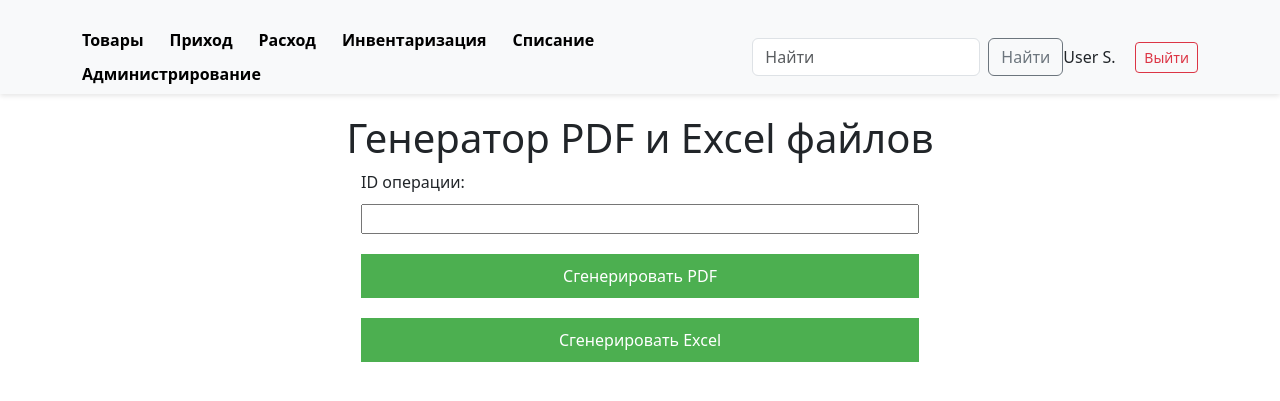
After one commit to PirojochecGG/Log_system_SFU, a Django app: page /generate_reports/ in a window 1280 px wide. The commit adds this page. Shown: the top 401 px of the page. Run offline with Django 5.2, Linux system fonts and the light colour scheme; the visitor is signed in with stand-in values (Sample User, id 1); parts of the project's set-up code (start-up, migrations or seed data) failed here and were passed over; some libraries are stand-ins or nearby versions.

Commit message:
1.2
Попытка создать генерацию отчетностей по операциям

```diff
--- /dev/null
+++ b/logistics/inventory/templates/genOtch.html
@@ -0,0 +1,25 @@
+{% extends "base.html" %}
+{% load static %}
+
+{% block title %}Генерация отчёта{% endblock %}
+
+{% block extra_css %}
+    <link rel="stylesheet" href="{% static 'css/genOtch.css' %}">
+{% endblock %}
+
+{% block extra_js %}
+    <script src="{% static 'js/genOtch.js' %}" defer></script>
+{% endblock %}
+
+{% block content %}
+    <div class="container">
+        <h1>Генератор PDF и Excel файлов</h1>
+        <form id="file-form">
+            <label for="operation-id">ID операции:</label>
+            <input type="text" id="operation-id" name="operation-id" required>
+
+            <button type="button" id="generate-pdf">Сгенерировать PDF</button>
+            <button type="button" id="generate-excel">Сгенерировать Excel</button>
+        </form>
+    </div>
+{% endblock %}
--- a/logistics/inventory/urls.py
+++ b/logistics/inventory/urls.py
@@ -13,4 +13,7 @@ urlpatterns = [
     path('products/search/', views.search_products, name='search_products'),
     path('get_products_by_operation/<int:operation_id>/', views.get_products_by_operation, name='get_products_by_operation'),
     path('add_product/', views.add_product, name='add_product'),
+    path('generate_reports/generate_pdf_report/', views.generate_pdf_report, name='generate_pdf_report'),
+    path('generate_reports/generate_excel_report/', views.generate_excel_report, name='generate_excel_report'),
+    path('generate_reports/', views.generate_reports_view, name='generate_reports'),
 ]
--- a/logistics/inventory/views.py
+++ b/logistics/inventory/views.py
@@ -1,23 +1,27 @@
 import json
 import urllib
 import logging
-from django.http import JsonResponse
+import io
+import xlsxwriter
+from django.http import JsonResponse, FileResponse
 from django.shortcuts import render, redirect, get_object_or_404
 from django.contrib.auth import authenticate, login
 from django.contrib.auth.decorators import login_required
 from django.contrib import messages
 from django.core.mail import send_mail
 from django.conf import settings
-from django.views.decorators.csrf import csrf_exempt
+from django.views.decorators.csrf import csrf_protect
 from django.db.models import IntegerField
 from django.db.models.functions import Cast
 from datetime import datetime
 from decimal import Decimal
+from reportlab.pdfgen import canvas
 from .models import Operation, Product, OperationProduct
 
 price_discrepancy_logger = logging.getLogger('price_discrepancies')
 
 @login_required
+@csrf_protect
 def search_products(request):
     encoded_query = request.GET.get('query')
     query = urllib.parse.unquote(encoded_query) if encoded_query else ''
@@ -46,6 +50,7 @@ def search_products(request):
     return JsonResponse(list(products.values()), safe=False)
 
 @login_required
+@csrf_protect
 def products_view(request):
     products = Product.objects.all().order_by('code')
 
@@ -56,6 +61,7 @@ def products_view(request):
     return render(request, 'products.html', context)
 
 @login_required
+@csrf_protect
 def prihod(request):
     operations = Operation.objects.filter(type='приход') \
         .annotate(number_as_int=Cast('number', IntegerField())) \
@@ -67,6 +73,7 @@ def prihod(request):
     return render(request, 'prihod.html', context)
 
 @login_required
+@csrf_protect
 def rashod(request):
     operations = Operation.objects.filter(type='расход').order_by('date')
     context = {
@@ -76,6 +83,7 @@ def rashod(request):
     return render(request, 'rashod.html', context)
 
 @login_required
+@csrf_protect
 def get_products_by_operation(request, operation_id):
     operation = get_object_or_404(Operation, id=operation_id)
 
@@ -95,9 +103,11 @@ def get_products_by_operation(request, operation_id):
 
     return JsonResponse({'products': products_data})
 
+@csrf_protect
 def welcome(request):
     return render(request, 'welcome.html', {'show_header': False})
 
+@csrf_protect
 def login_view(request):
     if request.method == 'POST':
         email = request.POST.get('email')
@@ -113,6 +123,7 @@ def login_view(request):
            messages.error(request, 'Неверный email или пароль')
     return render(request, 'login.html', {'show_header': False})
 
+@csrf_protect
 def password_reset(request):
     if request.method == "POST":
         first_name = request.POST.get("first_name")
@@ -142,7 +153,7 @@ def password_reset(request):
     return render(request, "password_reset.html")
 
 @login_required
-@csrf_exempt
+@csrf_protect
 def add_product(request):
     if request.method == "POST":
         try:
@@ -205,3 +216,61 @@ def add_product(request):
         except Exception as e:
             print(str(e))
             return JsonResponse({"error": str(e)}, status=400)
+
+@login_required
+@csrf_protect
+def generate_reports_view(request):
+    return render(request, 'genOtch.html', {'show_header': True})
+
+@login_required
+@csrf_protect
+def generate_pdf_report(request):
+    operation_id = request.GET.get('operation_id')
+    operation = get_object_or_404(Operation, id=operation_id)
+    operation_products = OperationProduct.objects.filter(operation=operation).select_related('product')
+
+    buffer = io.BytesIO()
+    p = canvas.Canvas(buffer)
+
+    p.drawString(100, 800, f"Отчет по операции {operation.number}")
+    p.drawString(100, 780, f"Дата: {operation.date}")
+    p.drawString(100, 760, f"Контрагент: {operation.counterparty}")
+
+    y = 740
+    for op in operation_products:
+        p.drawString(100, y, f"{op.product.name} - {op.quantity} {op.product.unit} - {op.product.price} руб.")
+        y -= 20
+
+    p.showPage()
+    p.save()
+
+    buffer.seek(0)
+    return FileResponse(buffer, as_attachment=True, filename='report.pdf')
+
+@login_required
+@csrf_protect
+def generate_excel_report(request):
+    operation_id = request.GET.get('operation_id')
+    operation = get_object_or_404(Operation, id=operation_id)
+    operation_products = OperationProduct.objects.filter(operation=operation).select_related('product')
+
+    output = io.BytesIO()
+    workbook = xlsxwriter.Workbook(output, {'in_memory': True})
+    worksheet = workbook.add_worksheet()
+
+    worksheet.write('A1', f"Отчет по операции {operation.number}")
+    worksheet.write('A2', f"Дата: {operation.date}")
+    worksheet.write('A3', f"Контрагент: {operation.counterparty}")
+
+    row = 4
+    for op in operation_products:
+        worksheet.write(row, 0, op.product.name)
+        worksheet.write(row, 1, op.quantity)
+        worksheet.write(row, 2, op.product.unit)
+        worksheet.write(row, 3, op.product.price)
+        row += 1
+
+    workbook.close()
+
+    output.seek(0)
+    return FileResponse(output, as_attachment=True, filename='report.xlsx')
--- /dev/null
+++ b/logistics/static/css/genOtch.css
@@ -0,0 +1,30 @@
+.container {
+    display: flex;
+    flex-direction: column;
+    align-items: center;
+    margin-top: 20px;
+}
+
+#file-form {
+    display: flex;
+    flex-direction: column;
+    width: 50%;
+}
+
+#file-form label, #file-form input, #file-form textarea, #file-form button {
+    margin-bottom: 10px;
+    width: 100%;
+}
+
+#generate-pdf, #generate-excel {
+    margin-top: 10px;
+    padding: 10px 20px;
+    background-color: #4CAF50;
+    color: white;
+    border: none;
+    cursor: pointer;
+}
+
+#generate-pdf:hover, #generate-excel:hover {
+    background-color: #45a049;
+}
--- /dev/null
+++ b/logistics/static/js/genOtch.js
@@ -0,0 +1,60 @@
+document.getElementById('generate-pdf').addEventListener('click', function() {
+    const operationId = document.getElementById('operation-id').value;
+    fetch(`/generate_pdf_report/?operation_id=${operationId}`, {
+        method: 'GET',
+        headers: {
+            'Content-Type': 'application/json',
+            'X-CSRFToken': getCookie('csrftoken')
+        }
+    })
+    .then(response => response.blob())
+    .then(blob => {
+        const url = window.URL.createObjectURL(blob);
+        const a = document.createElement('a');
+        a.style.display = 'none';
+        a.href = url;
+        a.download = 'report.pdf';
+        document.body.appendChild(a);
+        a.click();
+        window.URL.revokeObjectURL(url);
+    })
+    .catch(error => console.error('Error:', error));
+});
+
+document.getElementById('generate-excel').addEventListener('click', function() {
+    const operationId = document.getElementById('operation-id').value;
+    fetch(`/generate_excel_report/?operation_id=${operationId}`, {
+        method: 'GET',
+        headers: {
+            'Content-Type': 'application/json',
+            'X-CSRFToken': getCookie('csrftoken')
+        }
+    })
+    .then(response => response.blob())
+    .then(blob => {
+        const url = window.URL.createObjectURL(blob);
+        const a = document.createElement('a');
+        a.style.display = 'none';
+        a.href = url;
+        a.download = 'report.xlsx';
+        document.body.appendChild(a);
+        a.click();
+        window.URL.revokeObjectURL(url);
+    })
+    .catch(error => console.error('Error:', error));
+});
+
+function getCookie(name) {
+    let cookieValue = null;
+    if (document.cookie && document.cookie !== '') {
+        const cookies = document.cookie.split(';');
+        for (let i = 0; i < cookies.length; i++) {
+            const cookie = cookies[i].trim();
+            if (cookie.substring(0, name.length + 1) === (name + '=')) {
+                cookieValue = decodeURIComponent(cookie.substring(name.length + 1));
+                break;
+            }
+        }
+    }
+    return cookieValue;
+}
--- a/logistics/templates/base.html
+++ b/logistics/templates/base.html
@@ -25,7 +25,7 @@
                 <a href="/products" class="me-3 d-block d-md-inline">Товары</a>
                 <a href="/prihod" class="me-3  d-block d-md-inline">Приход</a>
                 <a href="/rashod" class="me-3  d-block d-md-inline">Расход</a>
-                <a href="#" class="me-3 d-block d-md-inline">Инвентаризация</a>
+                <a href="/generate_reports" class="me-3 d-block d-md-inline">Инвентаризация</a>
                 <a href="#" class="me-3 d-block d-md-inline">Списание</a>
                 {% if request.user.is_superuser %}
                     <a href="/admin" class="me-3 d-block d-md-inline">Администрирование</a>
```
Also changed, not shown: logistics/logistics/settings.py (+7 -1 lines).
